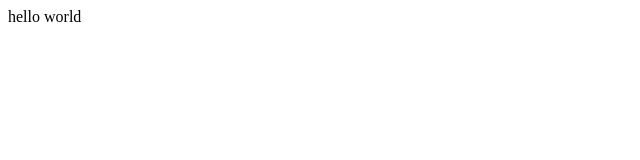
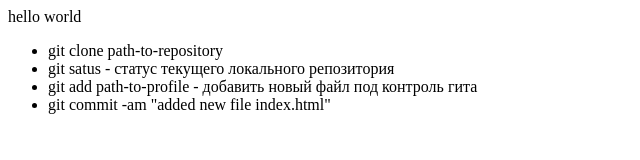
Before and after one commit to maks7778/git-lesson-2, a plain HTML site: page index.html in a window 1280 px wide. Shown: the whole page, without its empty margins (0-640 px from the left). Drawn offline with Linux system fonts and the light colour scheme.

Commit message:
added new file index.html

```diff
--- a/index.html
+++ b/index.html
@@ -7,5 +7,13 @@
 </head>
 <body>
     <div class="title">hello world</div>
+    <div class="block">
+        <ul class="comand_list">
+            <li class="list_item">git clone path-to-repository</li>
+            <li class="list_item">git satus - статус текущего локального репозитория</li>
+            <li class="list_item">git add path-to-profile - добавить новый файл под контроль гита</li>
+            <li class="list_item">git commit -am "added new file index.html"</li>
+        </ul>
+    </div>
 </body>
 </html>
```
